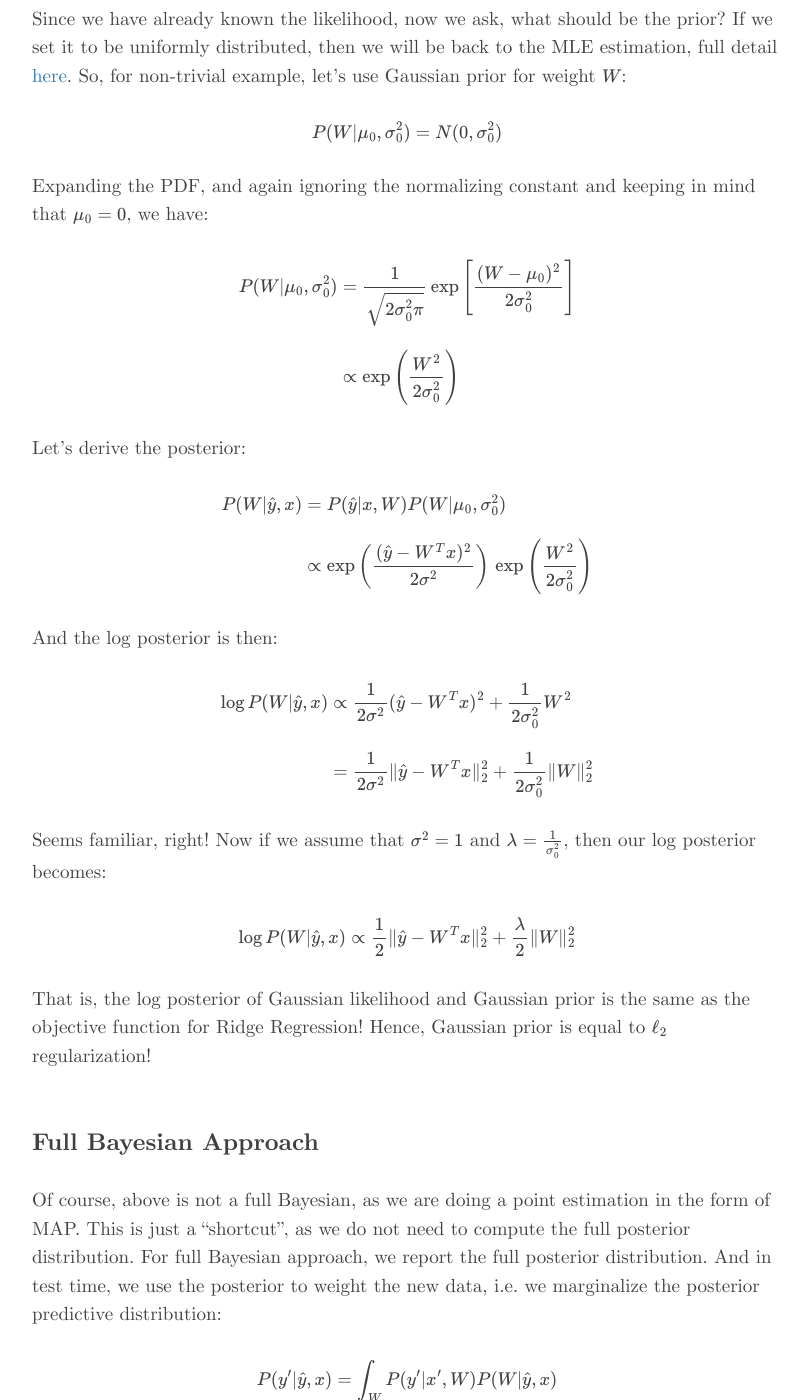
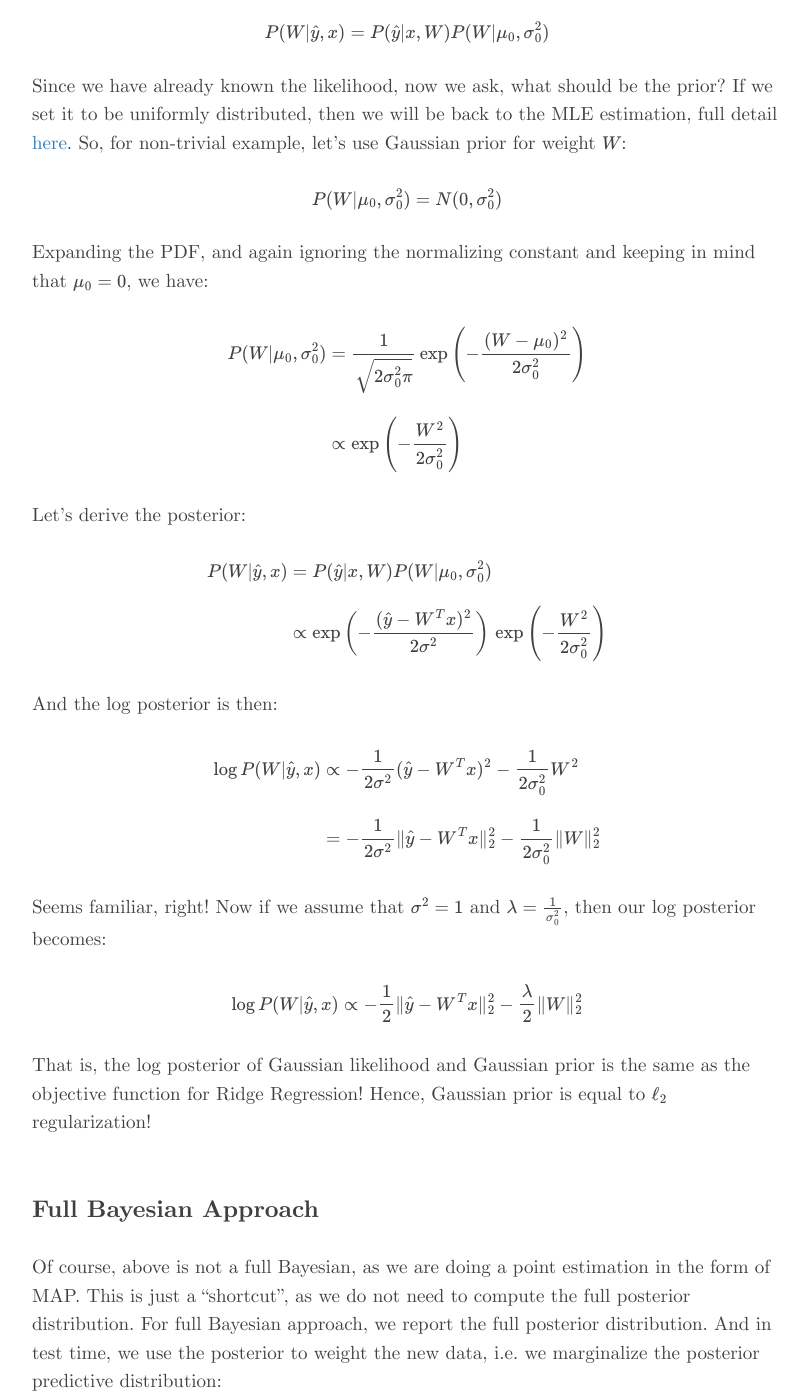
Before and after one commit to hsyodysseyjr/wiseodd0, a Jekyll site: the page built from _posts/2017-01-05-bayesian-regression.md, in a window 1280 px wide and 1400 px high, scrolled down 3295 px. Shown: the whole window, without its empty margins (233-1040 px from the left). Built offline with Jekyll 4.4.1, drawn with Linux system fonts in a browser that asks for light colours; nearby versions of some CDN libraries; formulas are drawn with MathJax 3; some of the changed text lies outside the part shown.

Commit message:
Fix errors

```diff
--- a/_posts/2017-01-05-bayesian-regression.md
+++ b/_posts/2017-01-05-bayesian-regression.md
@@ -106,8 +106,8 @@ Expanding the PDF, and again ignoring the normalizing constant and keeping in mi
 
 $$ \begin{align}
 
-P(W \vert \mu_0, \sigma^2_0) &= \frac{1}{\sqrt{2 \sigma^2_0 \pi}} \, \exp \left[ \frac{(W - \mu_0)^2}{2 \sigma^2_0} \right] \\[10pt]
-                             &\propto \exp \left( \frac{W^2}{2 \sigma^2_0} \right)
+P(W \vert \mu_0, \sigma^2_0) &= \frac{1}{\sqrt{2 \sigma^2_0 \pi}} \, \exp \left( -\frac{(W - \mu_0)^2}{2 \sigma^2_0} \right) \\[10pt]
+                             &\propto \exp \left( -\frac{W^2}{2 \sigma^2_0} \right)
 
 \end{align} $$
 
@@ -116,7 +116,7 @@ Let's derive the posterior:
 $$ \begin{align}
 
 P(W \vert \hat{y}, x) &= P(\hat{y} \vert x, W) P(W \vert \mu_0, \sigma^2_0) \\[10pt]
-                      &\propto \exp \left( \frac{(\hat{y} - W^Tx)^2}{2 \sigma^2} \right) \, \exp \left( \frac{W^2}{2 \sigma^2_0} \right)
+                      &\propto \exp \left( -\frac{(\hat{y} - W^Tx)^2}{2 \sigma^2} \right) \, \exp \left( -\frac{W^2}{2 \sigma^2_0} \right)
 
 \end{align} $$
 
@@ -124,14 +124,14 @@ And the log posterior is then:
 
 $$ \begin{align}
 
-\log P(W \vert \hat{y}, x) &\propto \frac{1}{2 \sigma^2}(\hat{y} - W^Tx)^2 + \frac{1}{2 \sigma^2_0} W^2 \\[10pt]
-                           &= \frac{1}{2 \sigma^2} \Vert \hat{y} - W^Tx\Vert^2_2 + \frac{1}{2 \sigma^2_0} \Vert W \Vert^2_2
+\log P(W \vert \hat{y}, x) &\propto -\frac{1}{2 \sigma^2}(\hat{y} - W^Tx)^2 - \frac{1}{2 \sigma^2_0} W^2 \\[10pt]
+                           &= -\frac{1}{2 \sigma^2} \Vert \hat{y} - W^Tx\Vert^2_2 - \frac{1}{2 \sigma^2_0} \Vert W \Vert^2_2
 
 \end{align}$$
 
 Seems familiar, right! Now if we assume that \\( \sigma^2 = 1 \\) and \\( \lambda = \frac{1}{\sigma^2_0} \\), then our log posterior becomes:
 
-$$ \log P(W \vert \hat{y}, x) \propto \frac{1}{2} \Vert \hat{y} - W^Tx\Vert^2_2 + \frac{\lambda}{2} \Vert W \Vert^2_2 $$
+$$ \log P(W \vert \hat{y}, x) \propto -\frac{1}{2} \Vert \hat{y} - W^Tx\Vert^2_2 - \frac{\lambda}{2} \Vert W \Vert^2_2 $$
 
 That is, the log posterior of Gaussian likelihood and Gaussian prior is the same as the objective function for Ridge Regression! Hence, Gaussian prior is equal to \\( \ell_2 \\) regularization!
 
```
Also changed, not shown: other parts of _posts/2017-01-05-bayesian-regression.md (+8 -8 lines).
